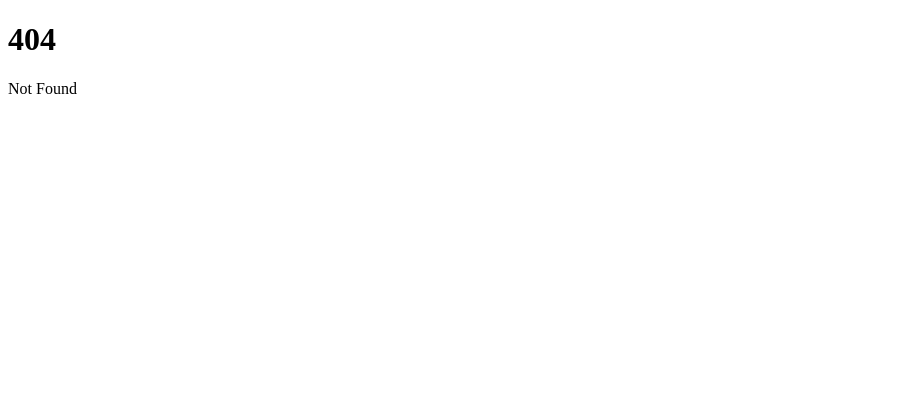
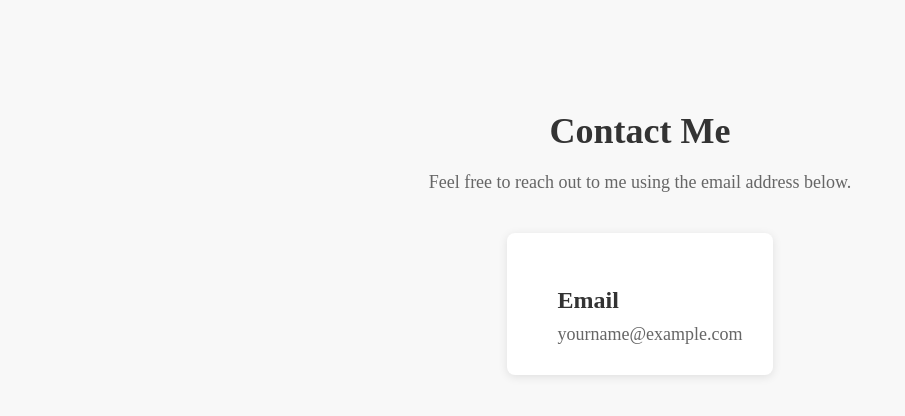
Before and after one commit to spencermx/Go, a SvelteKit app in the folder project5/client/: page /contact in a window 1280 px wide. Before the commit this address had no page. Shown: the top 416 px of the page, without its empty margins (0-905 px from the left). Built offline with nearby package versions, Linux system fonts and the light colour scheme.

Commit message:
remove s3

```diff
--- a/project5/client/src/routes/+page.svelte
+++ b/project5/client/src/routes/+page.svelte
@@ -1,4 +1,37 @@
 <script>
+  const maintenanceMessage = "We are currently performing maintenance to address AWS S3 bucket attacks and implement rate limiting. We apologize for any inconvenience caused and appreciate your patience. Please check back later.";
+</script>
+
+<style>
+  .container {
+    display: flex;
+    flex-direction: column;
+    align-items: center;
+    justify-content: center;
+    height: 100vh;
+    background-color: #f8f8f8;
+    font-family: Arial, sans-serif;
+    text-align: center;
+  }
+
+  h1 {
+    font-size: 24px;
+    margin-bottom: 20px;
+  }
+
+  p {
+    font-size: 18px;
+    max-width: 500px;
+    margin-bottom: 30px;
+  }
+</style>
+
+<div class="container">
+  <h1>Down for Maintenance</h1>
+  <p>{maintenanceMessage}</p>
+</div>
+
+<!--<script>
   import { onMount } from 'svelte';
 
   let people = [];
@@ -28,6 +61,17 @@
     }
   });
 </script>
+<body>
+  <div class="content-wrapper">
+    <header>
+      <h1>Gallery</h1>
+      <nav>
+        <ul>
+          <li><a href="/">Home</a></li>
+          <li><a href="/contact">Contact</a></li>
+        </ul>
+      </nav>
+    </header>
 
     <main>
       <section class="gallery">
@@ -36,6 +80,14 @@
           {#each images as image}
             <div class="image-item">
               <img src={image.url} alt={image.alt} />
+              <div class="image-overlay">
+                {#if image.title}
+                  <h3>{image.title}</h3>
+                {/if}
+                {#if image.description}
+                  <p>{image.description}</p>
+                {/if}
+              </div>
             </div>
           {/each}
         </div>
@@ -50,8 +102,24 @@
         </form>
       </section>
     </main>
+  </div>
+</body>
 
 <style>
+  body {
+    display: flex;
+    flex-direction: column;
+    min-height: 100vh;
+    margin: 0;
+    font-family: 'Roboto', sans-serif;
+    color: var(--text-color);
+    background-color: var(--background-color);
+  }
+
+  .content-wrapper {
+    flex: 1;
+  }
+
   main {
     max-width: 800px;
     margin: 0 auto;
@@ -86,11 +154,28 @@
     border: 1px solid #ccc;
     border-radius: 4px;
     overflow: hidden;
+    position: relative;
   }
 
   .image-item img {
     width: 100%;
     height: auto;
+  }
+
+  .image-overlay {
+    position: absolute;
+    bottom: 0;
+    left: 0;
+    right: 0;
+    background-color: rgba(0, 0, 0, 0.7);
+    color: #fff;
+    padding: 10px;
+    opacity: 0;
+    transition: opacity 0.3s ease;
+  }
+
+  .image-item:hover .image-overlay {
+    opacity: 1;
   }
 
   .file-label {
@@ -117,4 +202,38 @@
     cursor: pointer;
     margin-top: 10px;
   }
-</style>
+
+  header {
+    background-color: #333;
+    color: #fff;
+    padding: 20px;
+  }
+
+  h1 {
+    margin: 0;
+    font-size: 28px;
+  }
+
+  nav ul {
+    list-style-type: none;
+    margin: 0;
+    padding: 0;
+  }
+
+  nav ul li {
+    display: inline-block;
+    margin-right: 10px;
+  }
+
+  nav ul li a {
+    color: #fff;
+    text-decoration: none;
+  }
+
+  footer {
+    background-color: #f5f5f5;
+    padding: 20px;
+    text-align: center;
+    margin-top: 40px;
+  }
+</style>-->
--- a/project5/client/src/routes/about/+page.svelte
+++ b/project5/client/src/routes/about/+page.svelte
@@ -1,4 +1,4 @@
-<h1>Abou</h1>
+<h1>About</h1>
 <p>Visit <a href="/">take me home</a> homeeeeeee to read the documentation</p>
 
 <p>Visit <a href="/getPeople">get people</a> the people</p>
--- /dev/null
+++ b/project5/client/src/routes/contact/+page.svelte
@@ -0,0 +1,104 @@
+<html>
+<head>
+  <title>Contact Me</title>
+  <style>
+    body {
+      margin: 0;
+      padding: 0;
+      min-height: 100vh;
+      background-color: #f8f8f8;
+      display: flex;
+      flex-direction: column;
+    }
+
+    main {
+      flex: 1;
+    }
+
+    .contact {
+      padding: 80px 0;
+    }
+
+    .container {
+      max-width: 800px;
+      margin: 0 auto;
+      padding: 0 20px;
+    }
+
+    h1 {
+      font-size: 36px;
+      font-weight: bold;
+      text-align: center;
+      margin-bottom: 20px;
+      color: #333;
+    }
+
+    p {
+      font-size: 18px;
+      text-align: center;
+      margin-bottom: 40px;
+      color: #666;
+    }
+
+    .contact-info {
+      display: flex;
+      justify-content: center;
+    }
+
+    .info-item {
+      display: flex;
+      align-items: center;
+      padding: 30px;
+      background-color: #fff;
+      border-radius: 8px;
+      box-shadow: 0 2px 10px rgba(0, 0, 0, 0.1);
+      transition: transform 0.3s ease;
+    }
+
+    .info-item:hover {
+      transform: translateY(-5px);
+    }
+
+    .icon {
+      font-size: 36px;
+      margin-right: 20px;
+      color: #007bff;
+    }
+
+    .details h3 {
+      font-size: 24px;
+      margin-bottom: 10px;
+      color: #333;
+    }
+
+    .details p {
+      font-size: 18px;
+      margin: 0;
+      color: #666;
+      text-align: left;
+    }
+  </style>
+</head>
+<body>
+  <main>
+    <section class="contact">
+      <div class="container">
+        <h1>Contact Me</h1>
+        <p>Feel free to reach out to me using the email address below.</p>
+
+        <div class="contact-info">
+          <div class="info-item">
+            <div class="icon">
+              <i class="fas fa-envelope"></i>
+            </div>
+            <div class="details">
+              <h3>Email</h3>
+              <p>yourname@example.com</p>
+            </div>
+          </div>
+        </div>
+      </div>
+    </section>
+  </main>
+</body>
+</html>
```
Also changed, not shown: project5/client/src/routes/video/+page.svelte (deleted, +0 -120 lines). Lines whose indentation alone changed are shown as unchanged.
